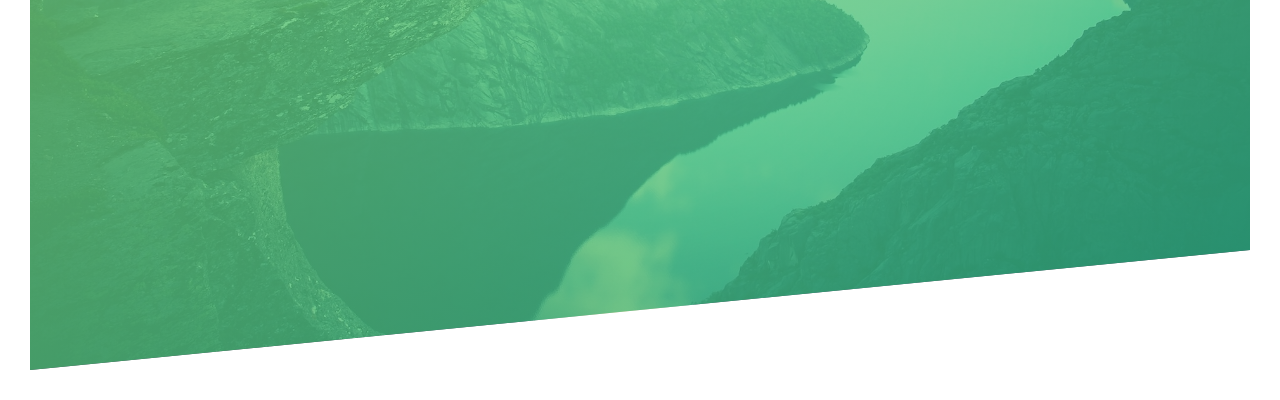
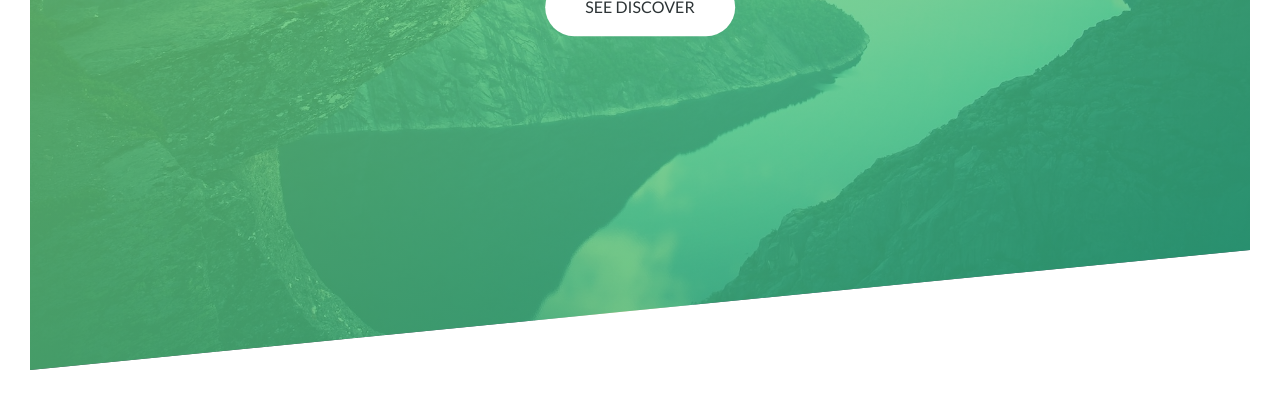
Before and after one commit to mustaqinIshak/mockup, a plain HTML site: page index.html in a window 1280 px wide. Shown: the part 420-820 px from the top of the page. Drawn offline with Linux system fonts and the light colour scheme.

Commit message:
button header

```diff
--- a/css/style.css
+++ b/css/style.css
@@ -55,6 +55,7 @@ body {
     top: 40%;
     left: 50%;
     transform: translate(-50%, -50% );
+    text-align: center;
 
 }
 
@@ -69,7 +70,7 @@ body {
     font-weight: 400px;
     letter-spacing: 35px;
     animation-name: moveToBottom;
-    animation-duration: 1s;
+    animation-duration: 0.90s;
     animation-timing-function: ease-out;
 }
 
@@ -79,8 +80,35 @@ body {
     font-size: 20;
     letter-spacing: 11px;
     animation-name: moveToTop;
-    animation-duration: 1s;
+    animation-duration: 0.90s;
     animation-timing-function: ease-out;
+    margin-bottom: 30px;
+
+}
+
+.btn:link,
+.btn:visited {
+    text-transform: uppercase;
+    text-decoration: none;
+    padding: 15px 40px;
+    border-radius: 100px;
+    display: inline-block;
+    animation: moveToTop 1s ease-out;
+    transition: all .2s;
+}
+
+.btn:hover {
+    transform: translateY(-3px);
+    /* box-shadow: ; */
+}
+
+.btn:active {
+    transform: translateY(-1px);
+}
+
+.btn-white {
+    background-color: #ffffff;
+    color: #2d3436;
 }
 
 @keyframes moveToBottom {
--- a/index.html
+++ b/index.html
@@ -22,6 +22,10 @@
                 <span class="heading-title-main">outdoors</span>
                 <span class="heading-title-sub">is where life happens</span>
             </h1>
+
+            <a href="#" class="btn btn-white">
+                see discover
+            </a>
         </div>
     </header>
 </body>
```
